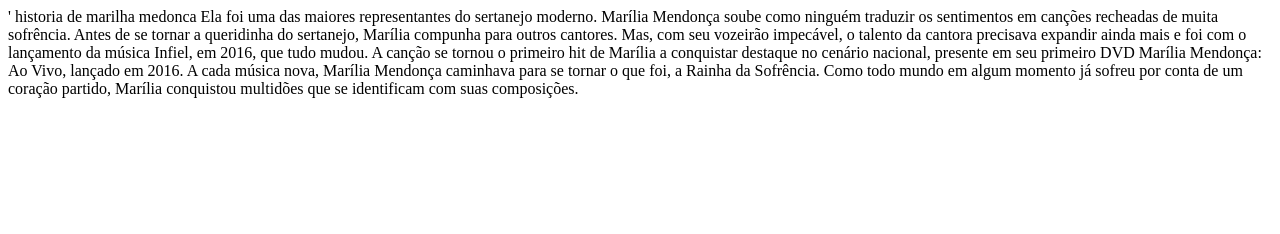
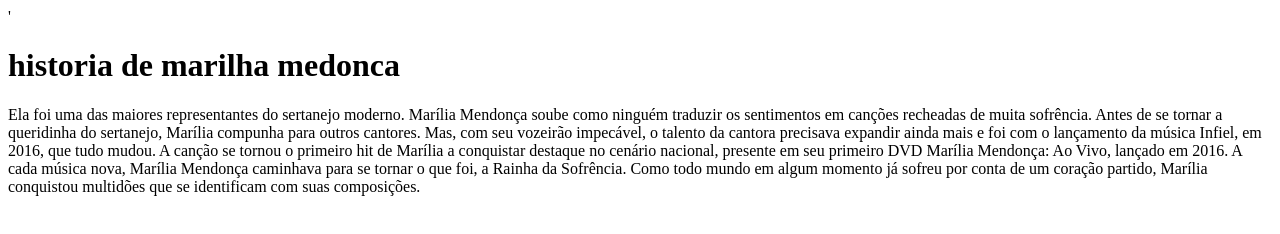
Before and after one commit to brendaraitz/turma-1a, a plain HTML site: page index.html in a window 1280 px wide. Drawn offline with Linux system fonts and the light colour scheme.

Commit message:
add codigos

```diff
--- a/index.html
+++ b/index.html
@@ -1,7 +1,10 @@
+<!DOCTYPE html>
+
+
 <html>
-'                     historia de marilha medonca
+'                  <h1>  historia de marilha medonca</h1>
 
-Ela foi uma das maiores representantes do sertanejo moderno.
+<p>Ela foi uma das maiores representantes do sertanejo moderno.
 Marília Mendonça soube como ninguém traduzir os sentimentos em canções recheadas de muita sofrência.
 
 Antes de se tornar a queridinha do sertanejo, Marília compunha para outros cantores.
@@ -12,4 +15,5 @@ presente em seu primeiro DVD Marília Mendonça: Ao Vivo, lançado em 2016.
 
 A cada música nova, Marília Mendonça caminhava para se tornar o que foi, a Rainha da Sofrência.
 Como todo mundo em algum momento já sofreu por conta de um coração partido,
-Marília conquistou multidões que se identificam com suas composições.
+Marília conquistou multidões que se identificam com suas composições. </p>
+</html>
```
